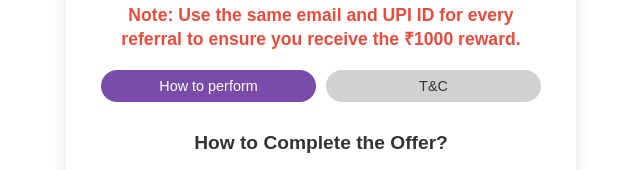
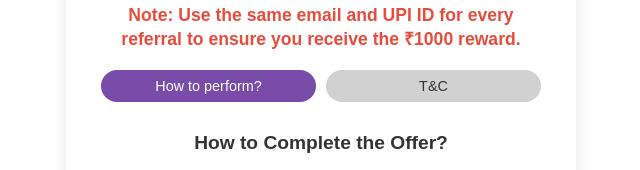
Before and after one commit to KrishHnA223/earnmoneyforfree, a plain HTML site: page index.html in a window 1280 px wide. Shown: the part 567-737 px from the top of the page, 319-959 px from the left. Drawn offline with Linux system fonts and the light colour scheme.

Commit message:
Update index.html

```diff
--- a/index.html
+++ b/index.html
@@ -164,7 +164,7 @@
 
     <!-- Toggle Options for Instructions and Terms -->
     <div class="toggle-options">
-        <button id="btnInstructions" class="active">How to perform</button>
+        <button id="btnInstructions" class="active">How to perform?</button>
         <button id="btnTerms">T&C</button>
     </div>
 
```
